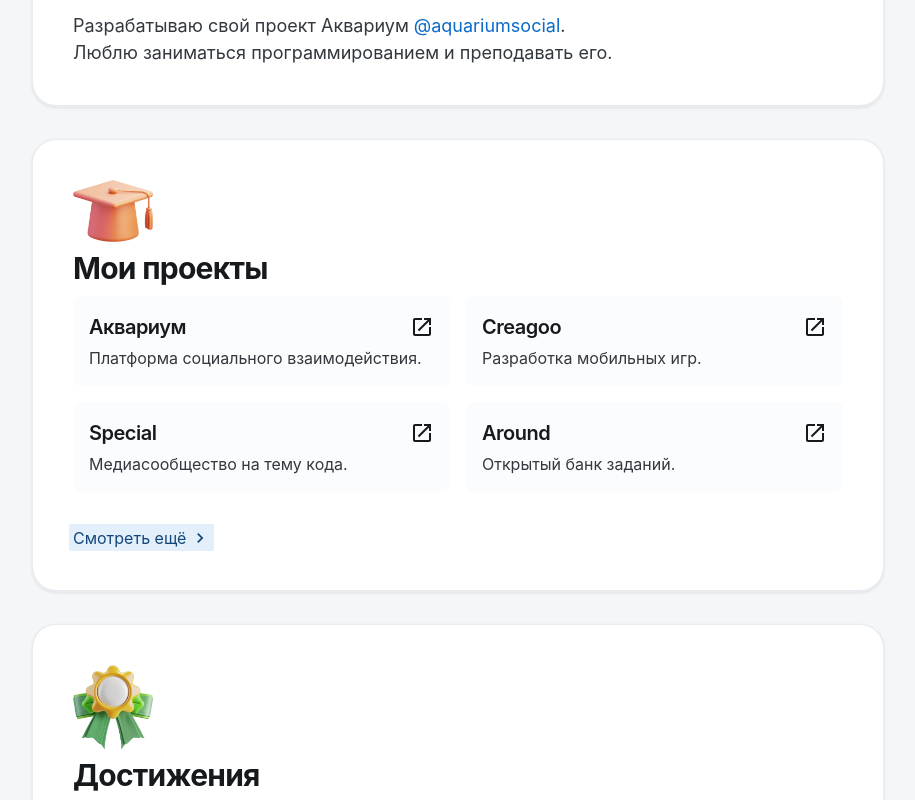
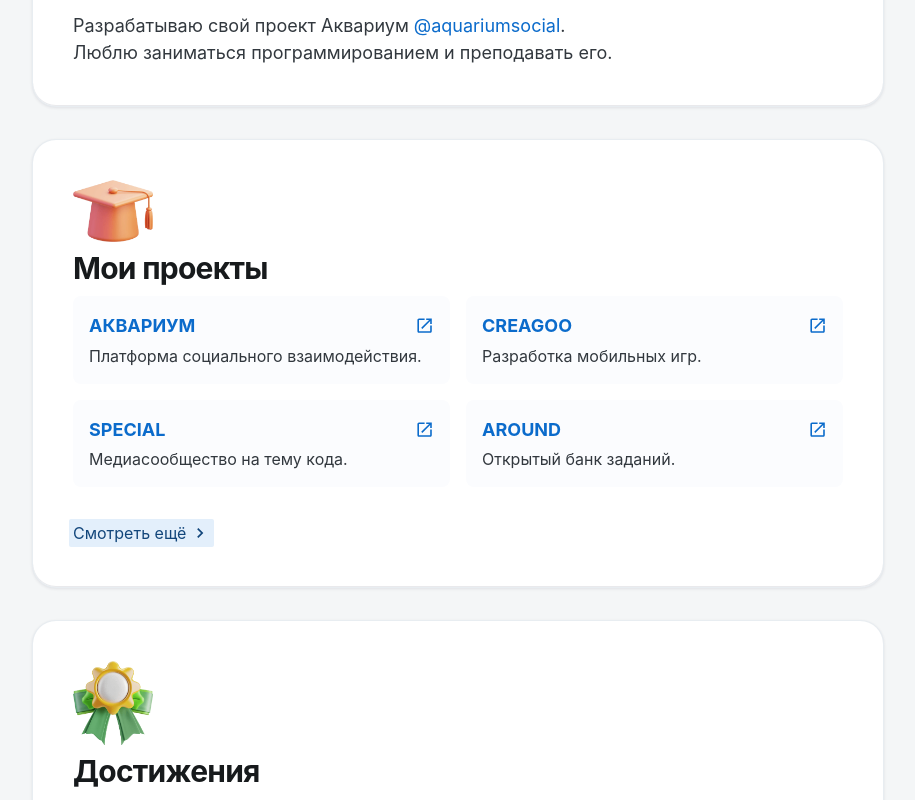
Before and after one commit to DanyaBooba/dybka-ru, a React (Vite) app in the folder app/: page / in a window 1280 px wide. Shown: the part 680-1480 px from the top of the page, without its empty margins (182-1097 px from the left). Built offline with nearby package versions, Linux system fonts and the light colour scheme.

Commit message:
Добавляет маршрут /projects

```diff
--- a/app/src/components/blocks/AsideContainer/AsideContainer.tsx
+++ b/app/src/components/blocks/AsideContainer/AsideContainer.tsx
@@ -6,7 +6,7 @@ function AsideContainer({children}) {
     return (
         <>
             <Header />
-            <Container maxWidth="md" className="container">
+            <Container maxWidth="md" className="container" sx={{ minHeight: 'calc(100vh - 85px - 2rem)' }}>
                 {children}
             </Container>
             <Footer />
--- /dev/null
+++ b/app/src/components/blocks/ShowBlock/ShowBlock.tsx
@@ -0,0 +1,40 @@
+import {ReactNode} from "react";
+import Sheet from '@mui/joy/Sheet';
+import Typography from "@mui/joy/Typography";
+import {currentTheme} from '../../../components/theme/theme';
+import Link from "@mui/joy/Link";
+import ChevronRightIcon from '@mui/icons-material/ChevronRight';
+
+type Props = {
+    children?: ReactNode,
+    title: string,
+    showMore: string,
+    image: string,
+};
+
+function ShowBlock({title, showMore="", image="", children} : Props) {
+    return (
+        <Sheet sx={{
+                   borderColor: currentTheme().showBlock.borderColor,
+                   backgroundColor: currentTheme().showBlock.backgroundColor,
+                   boxShadow: currentTheme().showBlock.boxShadow,
+               }} className="sheetBlock">
+            {!!image && (
+                <img src={`/img/illustrations/${image}.png`} aria-label={title} style={{ maxWidth: '80px', height: 'auto' }}  alt={title}/>
+            )}
+            <Typography level="h2" id={image}>
+                {title}
+            </Typography>
+            {children}
+            {!!showMore && (
+                <div style={{ marginTop: '2rem' }}>
+                    <Link href={showMore} variant="soft" endDecorator={<ChevronRightIcon />}>
+                        Смотреть ещё
+                    </Link>
+                </div>
+            )}
+        </Sheet>
+    )
+}
+
+export default ShowBlock;
--- a/app/src/components/includes/Header/Header.tsx
+++ b/app/src/components/includes/Header/Header.tsx
@@ -88,7 +88,6 @@ function HeaderDesktop({list}) {
                 <Container className="" maxWidth="md"  >
                     <div className="header__container" style={{
                              borderColor: currentTheme().header.borderColor,
-                             boxShadow: currentTheme().header.boxShadow,
                              backgroundColor: currentTheme().header.backgroundColor
                          }}>
                         {list.map((item, index) => (
--- a/app/src/pages/Main/PageIndex.tsx
+++ b/app/src/pages/Main/PageIndex.tsx
@@ -1,47 +1,10 @@
-import {ReactNode} from "react";
-import Sheet from '@mui/joy/Sheet';
-import Typography from "@mui/joy/Typography";
 import AsideContainer from '../../components/blocks/AsideContainer/AsideContainer';
-import {currentTheme} from '../../components/theme/theme';
-import Link from "@mui/joy/Link";
-import ChevronRightIcon from '@mui/icons-material/ChevronRight';
+import ShowBlock from '../../components/blocks/ShowBlock/ShowBlock';
 
 import InnerBlockProject from './PageIndex/InnerBlockProject';
 import HeroShowBlock from './PageIndex/HeroShowBlock';
 import InnerBlockPhotos from './PageIndex/InnerBlockPhotos';
 import InnerBlockContacts from './PageIndex/InnerBlockContacts';
-
-type Props = {
-    children?: ReactNode,
-    title: string,
-    showMore: string,
-    image: string,
-};
-
-function ShowBlock({title, showMore="", image="", children} : Props) {
-    return (
-        <Sheet sx={{
-                   borderColor: currentTheme().showBlock.borderColor,
-                   backgroundColor: currentTheme().showBlock.backgroundColor,
-                   boxShadow: currentTheme().showBlock.boxShadow,
-               }} className="sheetBlock">
-            {!!image && (
-                <img src={`/img/illustrations/${image}.png`} aria-label={title} style={{ maxWidth: '80px', height: 'auto' }}  alt={title}/>
-            )}
-            <Typography level="h2" id={image}>
-                {title}
-            </Typography>
-            {children}
-            {!!showMore && (
-                <div style={{ marginTop: '2rem' }}>
-                    <Link href={showMore} variant="soft" endDecorator={<ChevronRightIcon />}>
-                        Смотреть ещё
-                    </Link>
-                </div>
-            )}
-        </Sheet>
-    )
-}
 
 function PageIndex() {
     return (
--- a/app/src/pages/Main/PageIndex/InnerBlockProject.tsx
+++ b/app/src/pages/Main/PageIndex/InnerBlockProject.tsx
@@ -15,9 +15,9 @@ function BlockProject({ title, subtitle, link }) {
     return (
         <Grid size={gridSize}>
             <Card variant="plain" color="primary" invertedColors sx={{ gap: '.25rem' }}>
-                <Typography level="h4" endDecorator={<OpenInNewIcon
-                                sx={{ 'width': '.8em !important', height: '.8em !important' }} />}
-                            sx={{ justifyContent: 'space-between' }}>
+                <Typography color="primary" level="title-lg" variant="plain"
+                            endDecorator={<OpenInNewIcon sx={{ 'width': '.8em !important', height: '.8em !important' }} />}
+                            sx={{ justifyContent: 'space-between', textTransform: 'uppercase', fontWeight: '700' }}>
                     {title}
                     <Link overlay href={link} />
                 </Typography>
--- /dev/null
+++ b/app/src/pages/Projects/PageProjects.tsx
@@ -0,0 +1,12 @@
+import AsideContainer from '../../components/blocks/AsideContainer/AsideContainer';
+import ShowBlock from '../../components/blocks/ShowBlock/ShowBlock';
+
+function PageProjects() {
+    return (
+        <AsideContainer>
+            123
+        </AsideContainer>
+    )
+}
+
+export default PageProjects;
--- a/app/src/routes/RoutesMain.tsx
+++ b/app/src/routes/RoutesMain.tsx
@@ -1,9 +1,11 @@
 import {Route} from 'react-router-dom'
 
 import PageIndex from '../pages/Main/PageIndex'
+import PageProjects from '../pages/Projects/PageProjects'
 
 const RoutesMain = [
-    <Route index element={<PageIndex/>} key="index" />,
+    <Route index element={<PageIndex />} key="index" />,
+    <Route path="/projects" element={<PageProjects />} key="projects" />,
 ]
 
 export default RoutesMain
```
